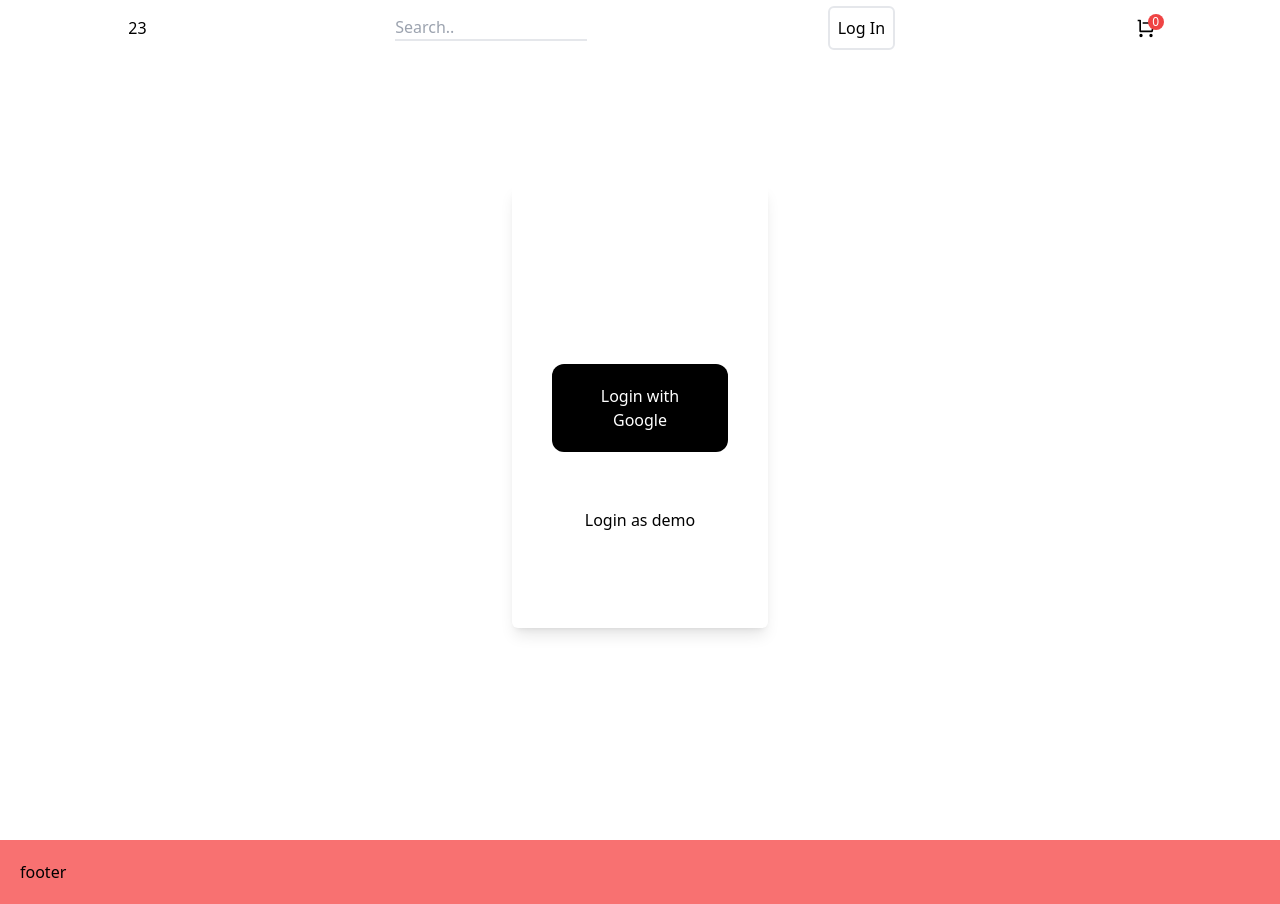
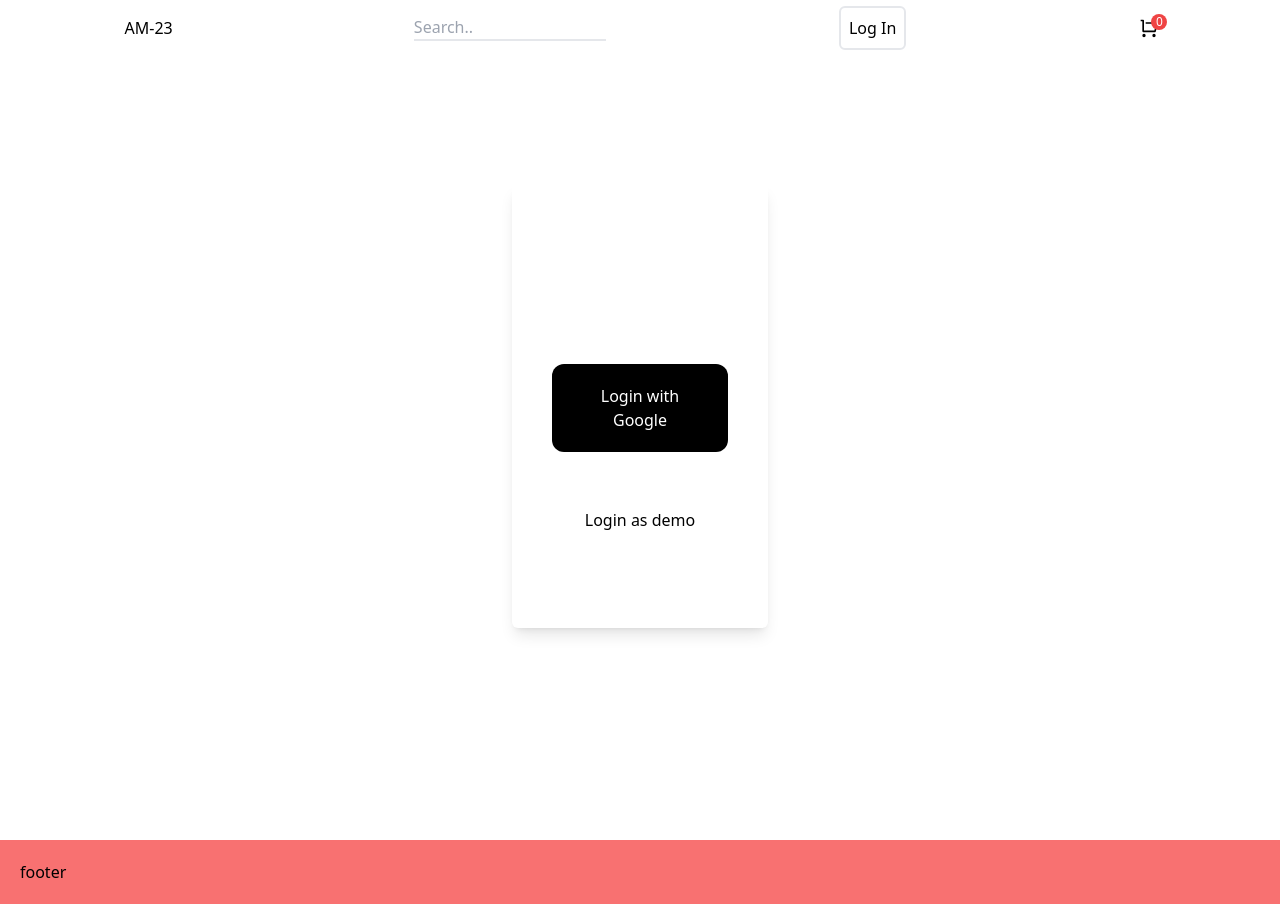
Before and after one commit to mvykool/Airman-23, a Next.js app in the folder airman-23/: page /login in a window 1280 px wide. Built offline with nearby package versions, Linux system fonts and the light colour scheme; no server answers.

Commit message:
changed logo

```diff
--- a/airman-23/components/Navbar.tsx
+++ b/airman-23/components/Navbar.tsx
@@ -40,7 +40,7 @@ const Navbar = () => {
          {/**Logo */}
 
          <div className='mx-2'>
-            <h3>23</h3>
+            <h3>AM-23</h3>
         </div>
 
        {/**search bar */}
```
